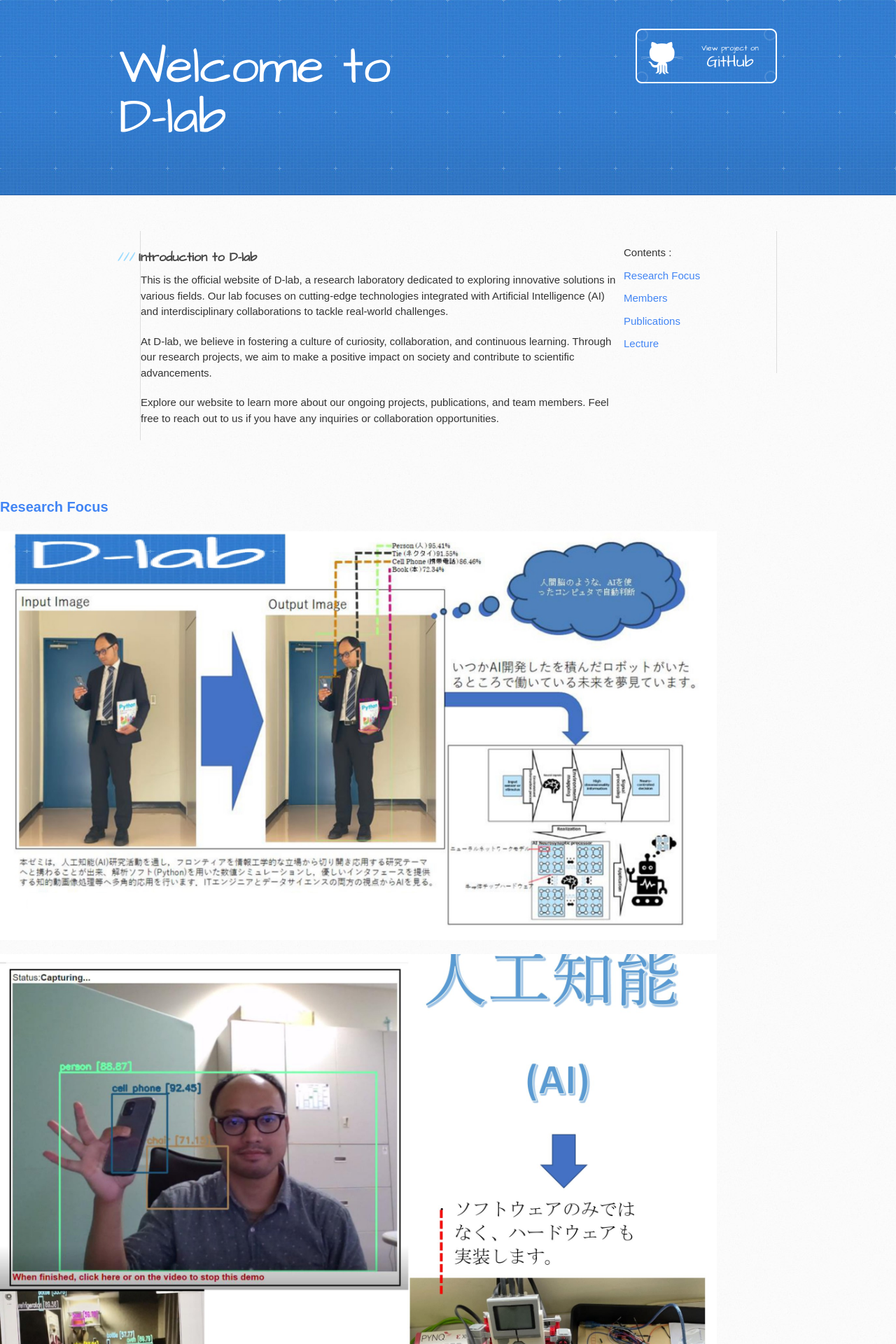
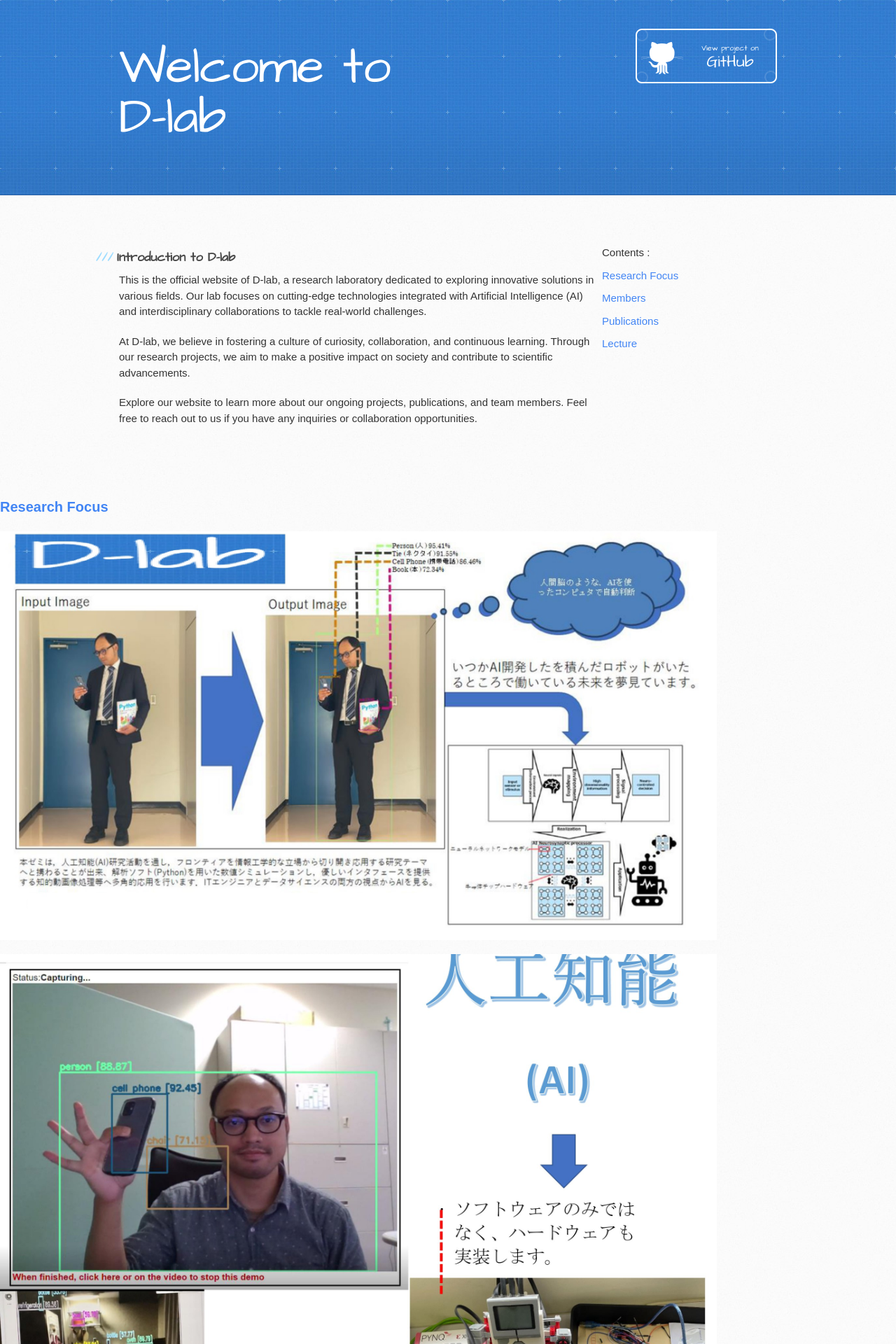
Before and after one commit to DindaPramanta/D-Lab.github.io, a Jekyll site: the page built from index.md, in a window 1280 px wide. Shown: the top 1920 px of the page at 70% size. Built offline with Jekyll 4.4.1, drawn with Linux system fonts in a browser that asks for light colours; the repository's description, which GitHub fills in, is left out.

Commit message:
Update style.scss

```diff
--- a/assets/css/style.scss
+++ b/assets/css/style.scss
@@ -2,19 +2,6 @@
 ---
 
 @import 'jekyll-theme-architect';
-
-#sidebar-navigation {
-  padding: 20px;
-  margin-bottom: 40px;
-  border-right: 1px solid #DDD;
-}
-
-#main-content {
-  margin-bottom: 40px;
-  margin-left: 30px; /* Add a margin to create space between the sidebar and main content */
-  border-left: 1px solid #DDD; /* Add a left border to separate the main content from the sidebar */
-}
-
 
 .image-container {
   display: flex;
```
